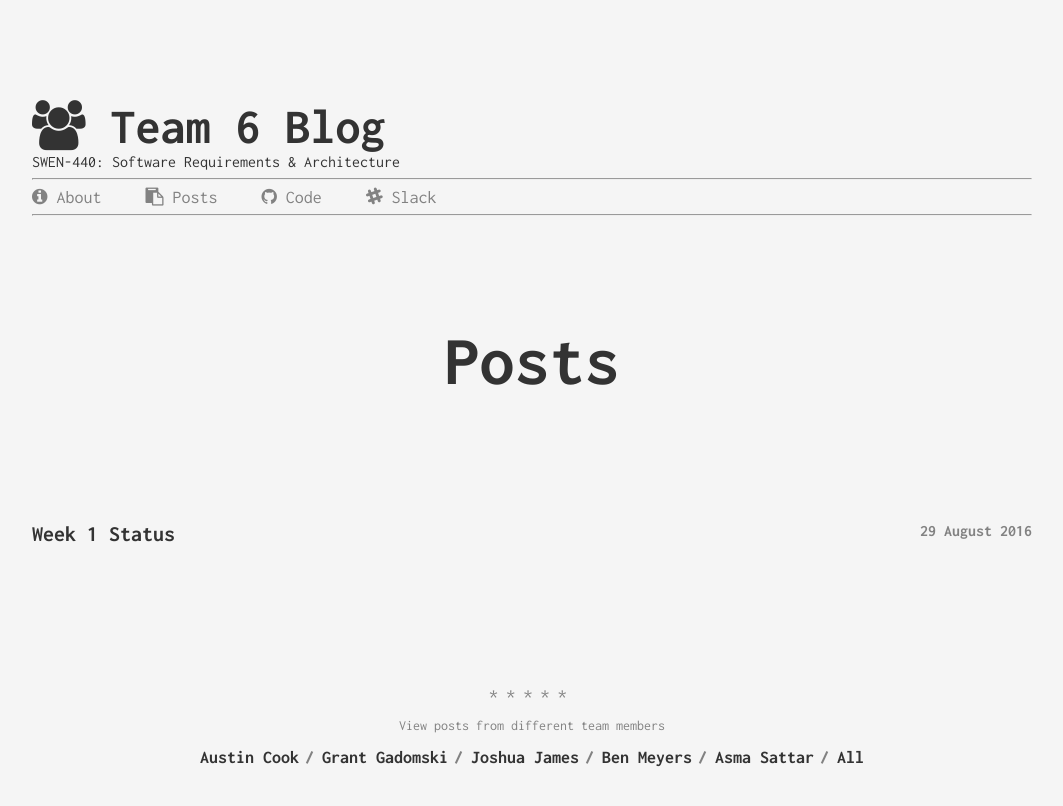
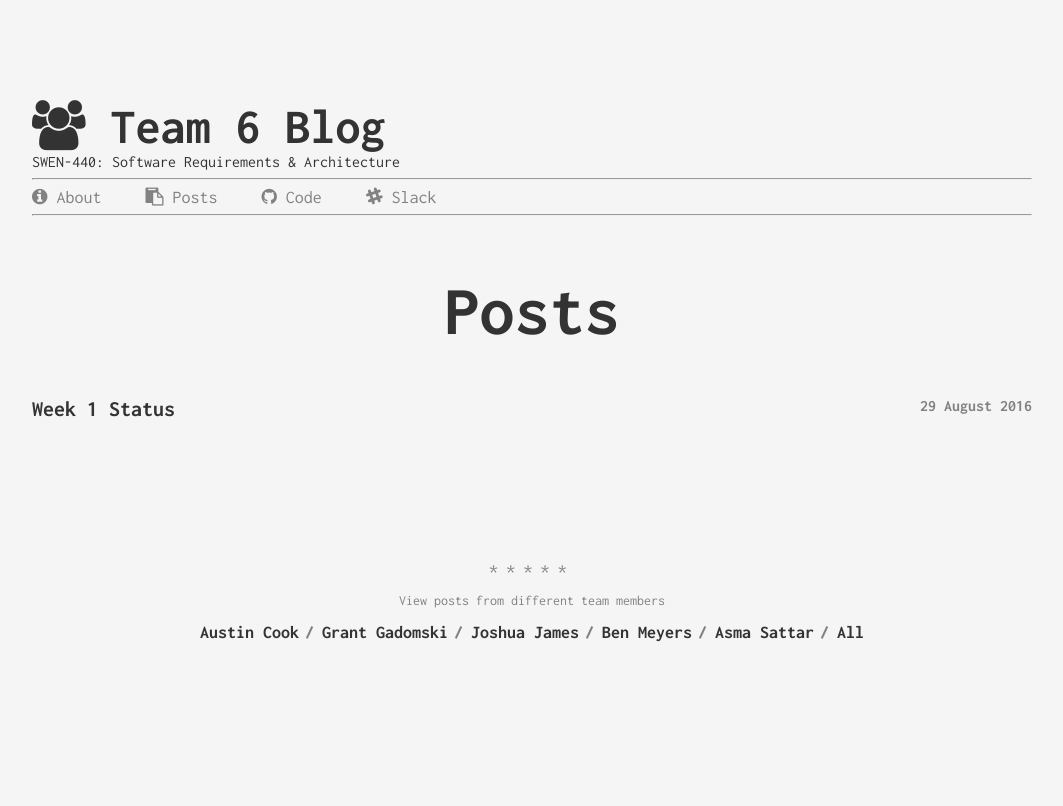
Before and after one commit to swen-440-team-6/swen-440-team-6.github.io, a Jekyll site: the page built from index.html, in a window 1280 px wide. Shown: the top 806 px of the page, without its empty margins (108-1171 px from the left). Built offline with Jekyll 4.4.1, drawn with Linux system fonts in a browser that asks for light colours.

Commit message:
Update _default.scss

```diff
--- a/_sass/_default.scss
+++ b/_sass/_default.scss
@@ -134,8 +134,8 @@ strong {
 
 /* =Titles */
 .page-title {
-    margin-top:100px;
-    margin-bottom:125px;
+    margin-top:50px;
+    margin-bottom:50px;
     text-align: center;
 }
 
```
